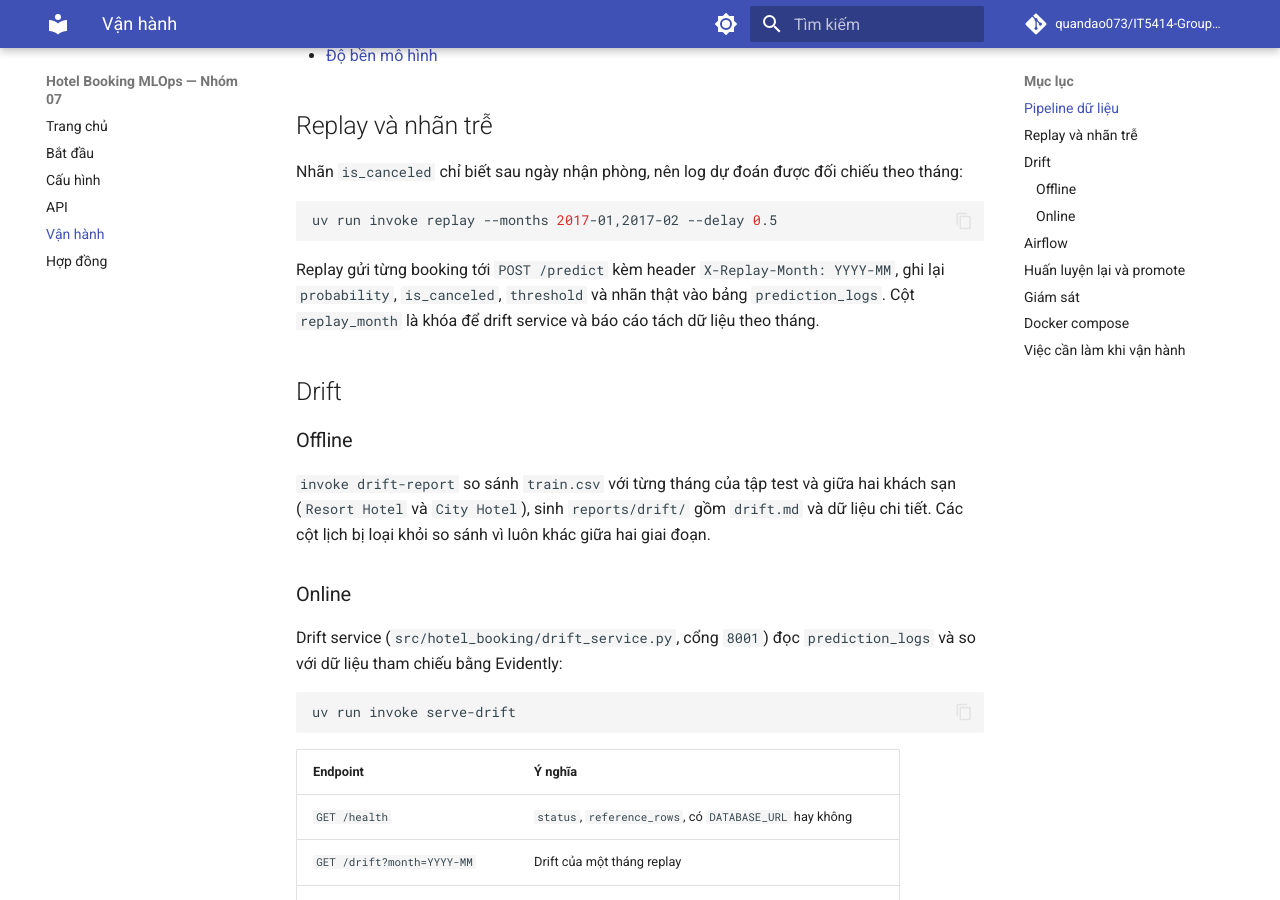
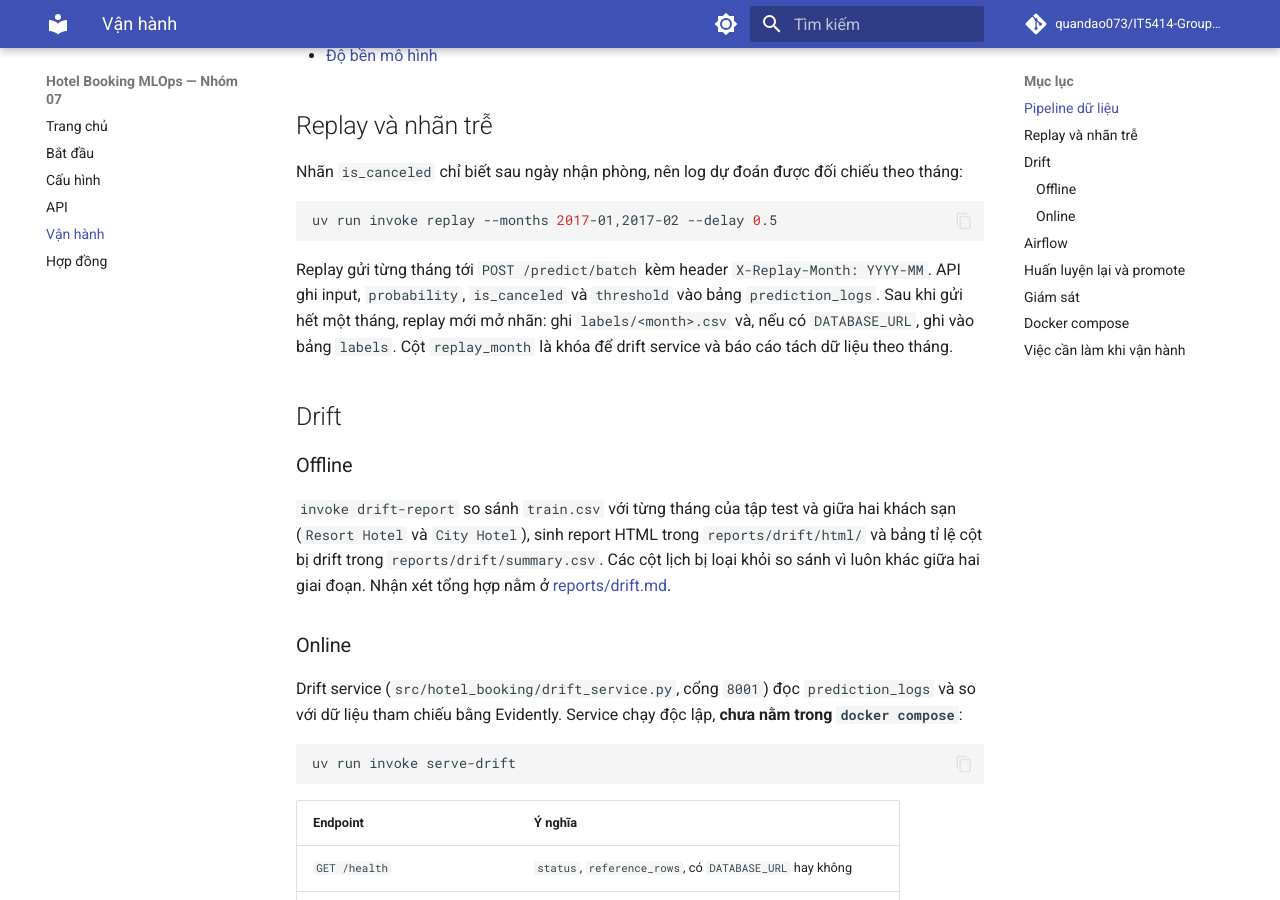
Before and after one commit to quandao073/IT5414-Group7-MLOps, an MkDocs documentation site: the page built from docs/source/operations.md, in a window 1280 px wide and 900 px high, scrolled down 885 px. Built offline with MkDocs 1.6.1 and Material for MkDocs 9.7.7, drawn with Linux system fonts in a browser that asks for light colours; comment, search, counter and statistics services are not loaded; some of the changed text lies outside the part shown.

Commit message:
docs: align operations and env reference with the actual stack

````diff
--- a/docs/source/operations.md
+++ b/docs/source/operations.md
@@ -39,22 +39,25 @@ Nhãn `is_canceled` chỉ biết sau ngày nhận phòng, nên log dự đoán
 uv run invoke replay --months 2017-01,2017-02 --delay 0.5
 ```
 
-Replay gửi từng booking tới `POST /predict` kèm header `X-Replay-Month: YYYY-MM`, ghi lại
-`probability`, `is_canceled`, `threshold` và nhãn thật vào bảng `prediction_logs`. Cột
-`replay_month` là khóa để drift service và báo cáo tách dữ liệu theo tháng.
+Replay gửi từng tháng tới `POST /predict/batch` kèm header `X-Replay-Month: YYYY-MM`. API ghi
+input, `probability`, `is_canceled` và `threshold` vào bảng `prediction_logs`. Sau khi gửi hết
+một tháng, replay mới mở nhãn: ghi `labels/<month>.csv` và, nếu có `DATABASE_URL`, ghi vào
+bảng `labels`. Cột `replay_month` là khóa để drift service và báo cáo tách dữ liệu theo tháng.
 
 ## Drift
 
 ### Offline
 
 `invoke drift-report` so sánh `train.csv` với từng tháng của tập test và giữa hai khách sạn
-(`Resort Hotel` và `City Hotel`), sinh `reports/drift/` gồm `drift.md` và dữ liệu chi tiết.
-Các cột lịch bị loại khỏi so sánh vì luôn khác giữa hai giai đoạn.
+(`Resort Hotel` và `City Hotel`), sinh report HTML trong `reports/drift/html/` và bảng tỉ lệ
+cột bị drift trong `reports/drift/summary.csv`. Các cột lịch bị loại khỏi so sánh vì luôn khác
+giữa hai giai đoạn. Nhận xét tổng hợp nằm ở
+[reports/drift.md](https://github.com/quandao073/IT5414-Group7-MLOps/blob/develop/reports/drift.md).
 
 ### Online
 
 Drift service (`src/hotel_booking/drift_service.py`, cổng `8001`) đọc `prediction_logs` và so
-với dữ liệu tham chiếu bằng Evidently:
+với dữ liệu tham chiếu bằng Evidently. Service chạy độc lập, **chưa nằm trong `docker compose`**:
 
 ```bash
 uv run invoke serve-drift
@@ -89,6 +92,11 @@ Airflow 3 chạy trong docker compose, giao diện tại `http://localhost:8080`
 chỉ gây huấn luyện lại tối đa một lần. DAG chỉ điều phối qua HTTP; phép tính drift nằm trong
 drift service.
 
+!!! note "DAG `retrain`"
+    Repo hiện có `airflow/dags/monitor_drift.py` và `airflow/dags/stack_health.py`.
+    `monitor_drift` trigger DAG id `retrain`; nếu DAG đó chưa có trong `airflow/dags/` thì
+    trigger không chạy. Khi cần huấn luyện lại ngay, dùng `uv run invoke retrain` bên dưới.
+
 ## Huấn luyện lại và promote
 
 ```bash
@@ -116,7 +124,12 @@ uv run invoke registry --command "demote --version 3"
 
 ## Giám sát
 
-| Thành phần | Địa chỉ | Vai trò |
+API và drift service expose `/metrics`; Prometheus và Grafana **chưa được nối vào
+`docker compose`** — `monitoring/prometheus/` và `monitoring/grafana/` hiện chỉ có file giữ chỗ.
+Khi dựng, trỏ Prometheus vào `api:8000/metrics` và `drift:8001/metrics` (hoặc
+`localhost` khi chạy ngoài compose) rồi import dashboard từ `monitoring/grafana/dashboards/`.
+
+| Thành phần | Địa chỉ khi tự dựng | Vai trò |
 |---|---|---|
 | Prometheus | `http://localhost:9090` | Thu metric từ API và drift service |
 | Grafana | `http://localhost:3000` | Dashboard và cảnh báo |
@@ -144,13 +157,13 @@ docker compose down
 |---|---|---|
 | `api` | 8000 | FastAPI + ONNX Runtime tùy `MODEL_BACKEND` |
 | `frontend` | 8501 | Streamlit, gọi `API_URL` |
-| `drift` | 8001 | Đọc `prediction_logs` từ PostgreSQL |
 | `mlflow` | 5000 | Artifact trên SeaweedFS |
 | `postgres` | 5432 | Log dự đoán, metadata Airflow/MLflow |
 | `seaweedfs` | 8333 | S3-compatible cho artifact và DVC remote `local` |
-| `airflow-*` | 8080 | API server, scheduler, triggerer |
-| `prometheus` | 9090 | |
-| `grafana` | 3000 | |
+| `airflow-apiserver`, `airflow-scheduler`, `airflow-dag-processor` | 8080 | Airflow 3, LocalExecutor |
+
+`drift`, Prometheus và Grafana không có trong compose hiện tại; drift service chạy bằng
+`uv run invoke serve-drift` như mục [Drift](#drift).
 
 Biến môi trường và giá trị mặc định xem [Cấu hình](configuration.md#bien-moi-truong) và
 [Hợp đồng](contracts.md#c11-docker-compose).
````
Also changed, not shown: README.md (+2 -3 lines), docs/README.md (+18 -7 lines), docs/source/configuration.md (+4 -3 lines), 1 other file.
